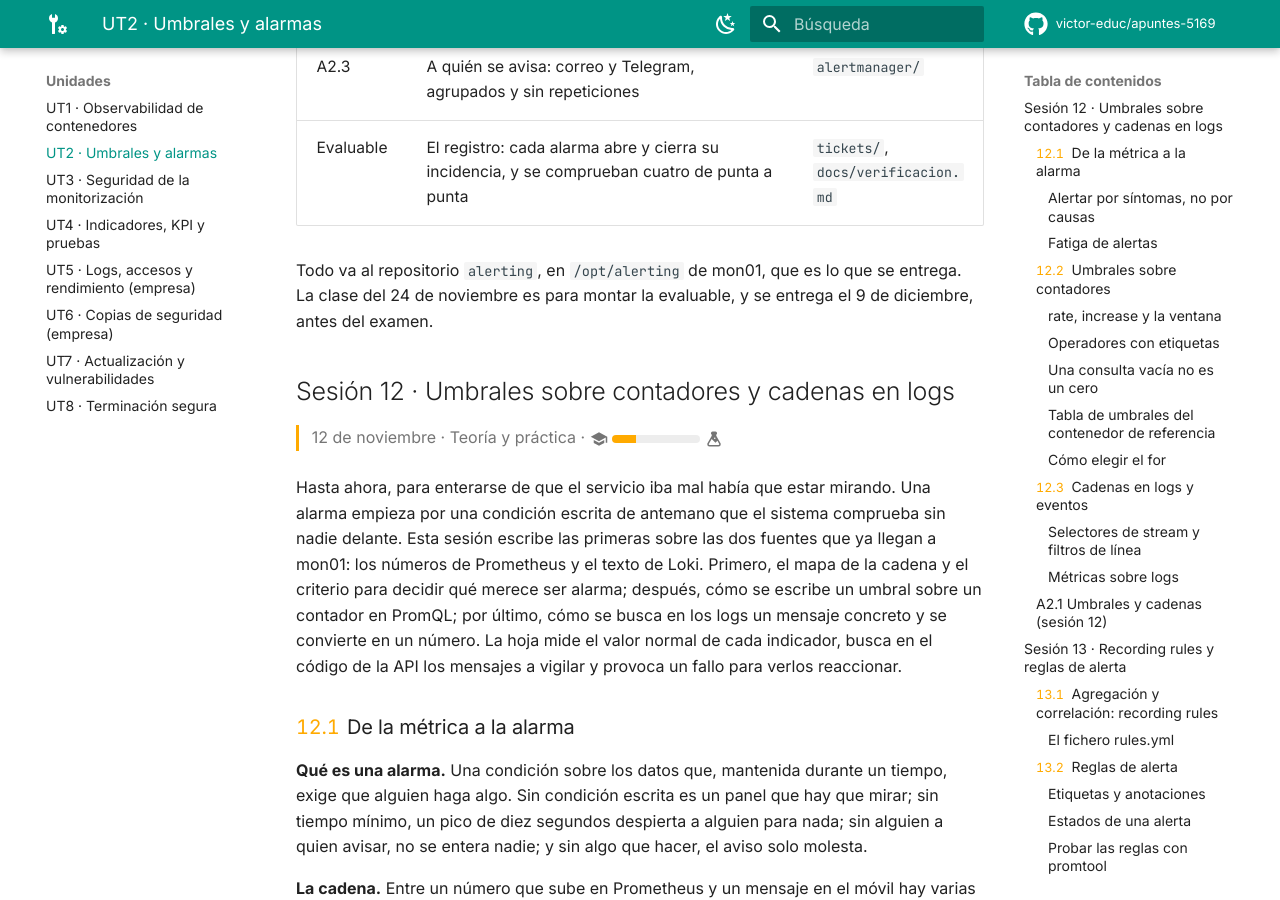
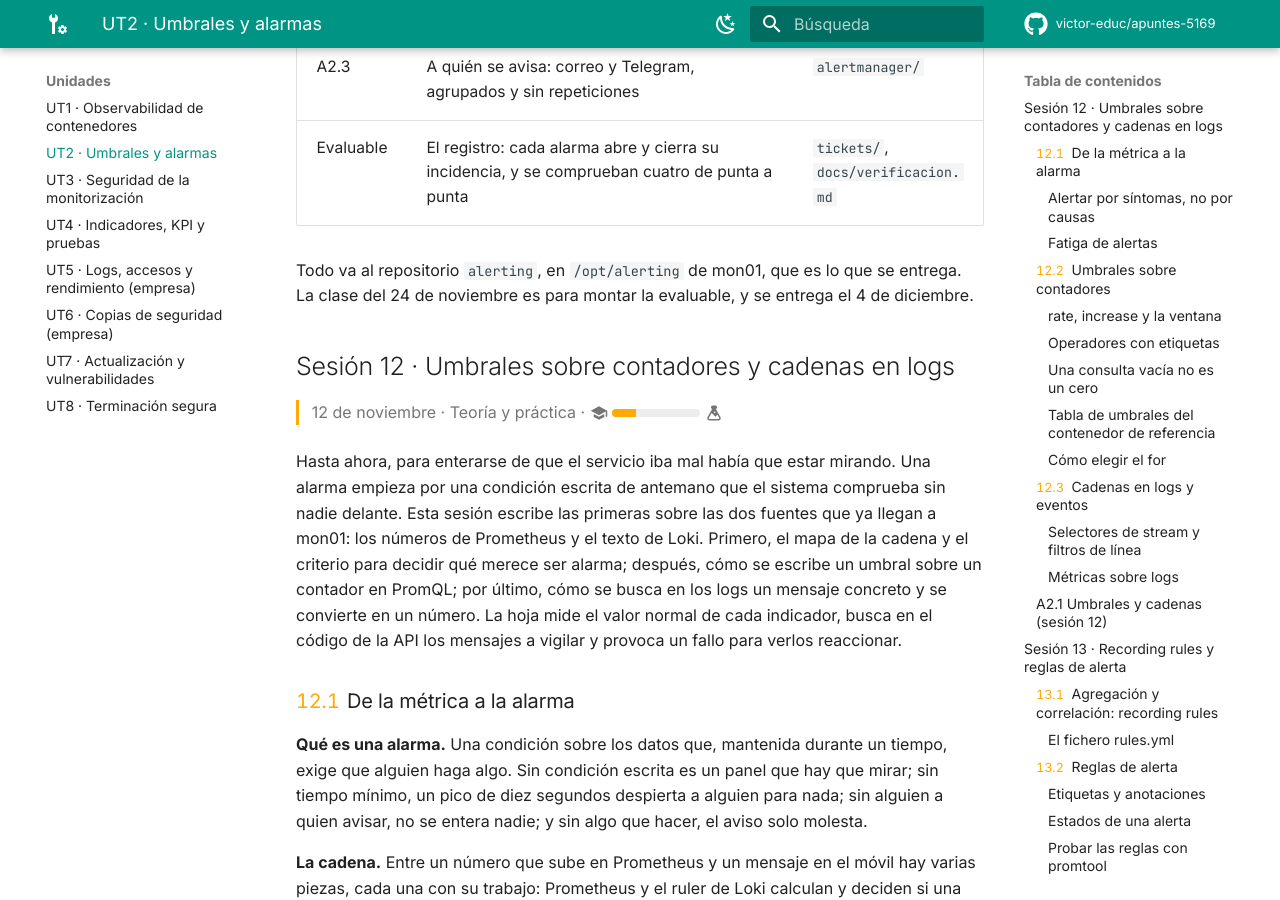
Before and after one commit to victor-educ/apuntes-5169, an MkDocs documentation site: the page built from docs/ut/ut2-alarmas.md, in a window 1280 px wide and 900 px high, scrolled down 808 px. Built offline with MkDocs 1.6.1 and Material for MkDocs 9.7.7, drawn with Linux system fonts in a browser that asks for light colours; comment, search, counter and statistics services are not loaded; some of the changed text lies outside the part shown.

Commit message:
UT2: entrega el 4 de diciembre
Co-Authored-By: Claude Opus 5.5 <noreply@anthropic.com>

```diff
--- a/docs/assets/sesiones.json
+++ b/docs/assets/sesiones.json
@@ -238,8 +238,8 @@
    "titulo": "Práctica evaluable UT2",
    "tipo": "Práctica evaluable",
    "teoria": "Procedimiento de verificación de una alarma (10 min).",
-   "practica": "Montar Gitea y el receptor de incidencias, verificar cuatro alarmas de punta a punta, dar remoto a los repositorios y cerrar el repositorio alerting. Se entrega antes del examen.",
-   "que": "Montar Gitea y el receptor de incidencias, verificar cuatro alarmas de punta a punta, dar remoto a los repositorios y cerrar el repositorio alerting. Se entrega antes del examen.",
+   "practica": "Montar Gitea y el receptor de incidencias, verificar cuatro alarmas de punta a punta, dar remoto a los repositorios y cerrar el repositorio alerting. Se entrega el 4 de diciembre.",
+   "que": "Montar Gitea y el receptor de incidencias, verificar cuatro alarmas de punta a punta, dar remoto a los repositorios y cerrar el repositorio alerting. Se entrega el 4 de diciembre.",
    "entregable": "Repositorio alerting + informe (RA1 b, c, d, e)",
    "url": "../ut/ut2-alarmas/#sesion-15-practica-evaluable",
    "evaluable": true
--- a/docs/ut/ut2-alarmas.md
+++ b/docs/ut/ut2-alarmas.md
@@ -13,7 +13,7 @@ La UT1 dejó mon01 recogiendo los datos del contenedor de referencia: en Prometh
 | A2.3 | A quién se avisa: correo y Telegram, agrupados y sin repeticiones | `alertmanager/` |
 | Evaluable | El registro: cada alarma abre y cierra su incidencia, y se comprueban cuatro de punta a punta | `tickets/`, `docs/verificacion.md` |
 
-Todo va al repositorio `alerting`, en `/opt/alerting` de mon01, que es lo que se entrega. La clase del 24 de noviembre es para montar la evaluable, y se entrega el 9 de diciembre, antes del examen.
+Todo va al repositorio `alerting`, en `/opt/alerting` de mon01, que es lo que se entrega. La clase del 24 de noviembre es para montar la evaluable, y se entrega el 4 de diciembre.
 
 ## Sesión 12 · Umbrales sobre contadores y cadenas en logs
 
@@ -1215,7 +1215,7 @@ Hoy trabajas en **mon01**. El recorrido: preparas los contenedores (paso 1), car
 
 <p class="ut-meta" markdown>24 de noviembre · Práctica evaluable · <span class="dur" tabindex="0" aria-label="Procedimiento de verificación de una alarma · 10 min&#10;Trabajo en la práctica · 100 min" data-dur="Procedimiento de verificación de una alarma · 10 min&#10;Trabajo en la práctica · 100 min">:material-school:<i class="dur-barra" style="--teoria:9%"></i>:material-flask:</span></p>
 
-Cada pieza de la cadena se ha probado ya por separado: las consultas en la A2.1, las reglas en la A2.2, Alertmanager en la A2.3 y el receptor de incidencias en la [demostración](#demostracion-incidencias-en-gitea). Falta montar el receptor en el mon01 de cada uno y seguir alarmas reales de punta a punta, del fallo a la incidencia cerrada, midiendo cuánto tarda cada tramo. Los diez primeros minutos explican el procedimiento con el que se da por buena una alarma; el resto de la clase es para montarla, y lo que falte se termina fuera de clase. **Se entrega el 9 de diciembre**, antes del examen.
+Cada pieza de la cadena se ha probado ya por separado: las consultas en la A2.1, las reglas en la A2.2, Alertmanager en la A2.3 y el receptor de incidencias en la [demostración](#demostracion-incidencias-en-gitea). Falta montar el receptor en el mon01 de cada uno y seguir alarmas reales de punta a punta, del fallo a la incidencia cerrada, midiendo cuánto tarda cada tramo. Los diez primeros minutos explican el procedimiento con el que se da por buena una alarma; el resto de la clase es para montarla, y lo que falte se termina fuera de clase. **Se entrega el 4 de diciembre**.
 
 ### Procedimiento de verificación de una alarma
 
```
Also changed, not shown: docs/calendario.md (+1 -1 lines).
